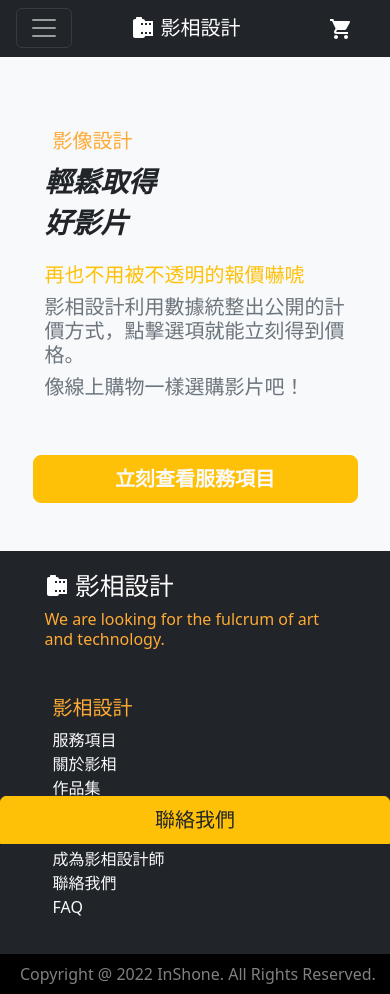
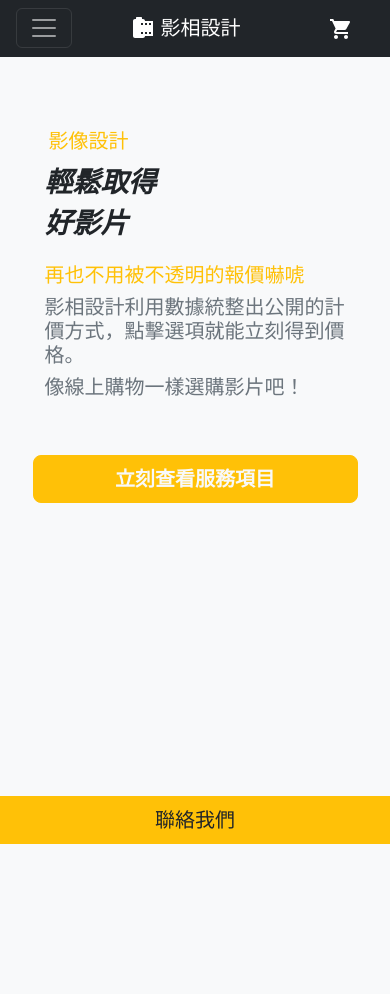
Before and after one commit to hakuya8zai/Inshone-Design, a plain HTML site: page index.html in a window 390 px wide. After the commit the page ends 844 px from the top, so only its background shows below. Drawn offline with nearby package versions, Linux system fonts and the light colour scheme.

Commit message:
css formatting fix and add two project of leon

```diff
--- a/FirabaseManager.js
+++ b/FirabaseManager.js
@@ -99,11 +99,11 @@ function clearContact() {
   clearContact.remove();
   //新增已送出 hint 和選購更多方案 cta
   let hintTemp =
-    '<section class="Empty-info row justify-content-center" id="empty-info"><div class="col-8 p-0 d-flex justify-content-center row"><h3 class="col-12 p-0 d-flex justify-content-center">' +
+    '<section class="Empty-info row justify-content-center mt-md-5" id="empty-info"><div class="col-8 p-0 d-flex justify-content-center row"><h3 class="col-12 p-0 d-flex justify-content-center">' +
     user +
     ' 的訂單已成功送出</h3><div class="col-12 p-0 d-flex justify-content-center"><span>可以到' +
     userEmail +
-    '查看您的方案明細，我們會盡快和您聯絡</span></div></div><div class="col-10 col-lg-6 d-grid m-1 mt-5 mb-2"><a type="btn" class="btn btn-primary btn-large" href="./service.html">挑選其他方案</a></div></section>';
+    '查看您的方案明細，我們會盡快和您聯絡</span></div></div><div class="col-10 col-lg-6 d-grid m-1 mt-5 mb-2 mb-md-5"><a type="btn" class="btn btn-primary btn-large" href="./service.html">挑選其他方案</a></div></section>';
   $("content").append(hintTemp);
   // 移除 localstorage
   window.localStorage.removeItem("cartItem");
--- a/footer.html
+++ b/footer.html
@@ -2,7 +2,7 @@
   <div id="contactFooter">
     <div class="d-grid Footer-CTA d-lg-none position-fixed fixed-bottom">
       <a
-        class="btn btn-warning btn-lg rounded-top rounded-0 text-dark w-100"
+        class="btn btn-warning btn-lg rounded-0 text-dark w-100"
         type="button"
         href="./shopping-bag.html"
       >
@@ -10,46 +10,39 @@
       </a>
     </div>
   </div>
-  <div class="row bg-dark justify-content-center Footer-note mx-0">
-    <div class="col-md-6 col-10 Footer-note-Intro">
+  <div class="row bg-black justify-content-center Footer-note mx-0">
+    <div class="col-md-6 col-10 Footer-note-Intro d-none d-lg-block">
       <h2 class="text-white">
         <span><img class="mb-1" src="./Image/Logo.svg" alt="" /></span>
         影相設計
       </h2>
       <h6>We are looking for the fulcrum of art and technology.</h6>
     </div>
-    <div class="col-md-4 col-10 Footer-note-Service px-2 mx-0">
+    <div
+      class="col-md-4 col-10 Footer-note-Service px-2 mx-0 d-none d-lg-block"
+    >
       <div class="row">
         <div class="col-12 col-md-6">
           <h5 class="">影相設計</h5>
           <div class="footer-link">
-            <a class="link-light" href="">服務項目</a>
+            <a class="link-light" href="./service.html">服務項目</a>
           </div>
           <div class="footer-link">
-            <a class="link-light" href="">關於影相</a>
-          </div>
-          <div class="footer-link">
-            <a class="link-light" href="">作品集</a>
+            <a class="link-light" href="./project.html">作品集</a>
           </div>
         </div>
         <div class="col-12 col-md-6">
           <h5 class="">Contact</h5>
           <div class="footer-link">
-            <a class="link-light" href="">成為影相設計師</a>
-          </div>
-          <div class="footer-link">
-            <a class="link-light" href="">聯絡我們</a>
-          </div>
-          <div class="footer-link">
-            <a class="link-light" href="">FAQ</a>
+            <a class="link-light" href="./shopping-bag.html">聯絡我們</a>
           </div>
         </div>
       </div>
     </div>
   </div>
   <!-- to do 要在寬版時可以置中 -->
-  <div class="row bg-black Footer-Info mx-0">
-    <div class="col">
+  <div class="row bg-dark Footer-Info mx-0">
+    <div class="col d-none d-lg-block">
       <p class="text-white-50 mt-2 mb-2 ms-2">
         Copyright @ 2022 InShone. All Rights Reserved.
       </p>
--- a/index.html
+++ b/index.html
@@ -17,13 +17,13 @@
       href="https://fonts.googleapis.com/css2?family=Material+Symbols+Outlined:opsz,wght,FILL,GRAD@24,200,1,0"
     />
   </head>
-  <body>
+  <body class="bg-light">
     <div id="header">header</div>
-    <main class="bg-light pt-0">
+    <main class="bg-light pt-0 h-auto">
       <content class="container">
         <section class="row justify-content-center mt-5 mb-5">
           <div class="col-10 col-lg-3 left-text">
-            <h5 class="ms-2">影像設計</h5>
+            <h5 class="ms-1 text-warning">影像設計</h5>
             <h2 class="fs-1 fw-bold pt-1 fst-italic">輕鬆取得</h2>
             <h2 class="fs-1 fw-bold pb-3 fst-italic">好影片</h2>
             <h5 class="text-warning">再也不用被不透明的報價嚇唬</h5>
--- a/style.css
+++ b/style.css
@@ -56,7 +56,7 @@ img {
 }
 .contact-Us:hover{
     cursor: pointer;
-    background-color: #343a40;
+    background-color: rgb(33,37,41);
 }
 .hc-font:hover{
     color: white;
@@ -125,8 +125,8 @@ h6{
 }
 
 .Footer-note-Intro, .Footer-note-Service{
-    padding-top: 5%;
-    padding-bottom: 5%;
+    padding-top: 4%;
+    padding-bottom: 2%;
 }
 .Footer-note-Service > div > div{
     padding-bottom: 5%;
```
Also changed, not shown: project.html (+34 -2 lines), Image/projects/Project05.png (added), Image/projects/Project06.png (added), 3 other files.
